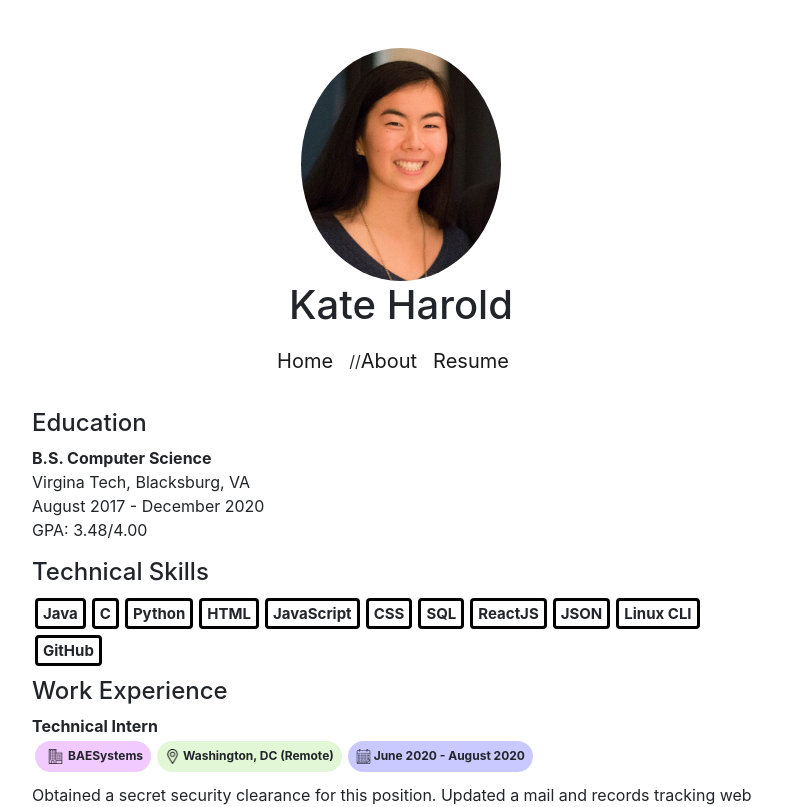
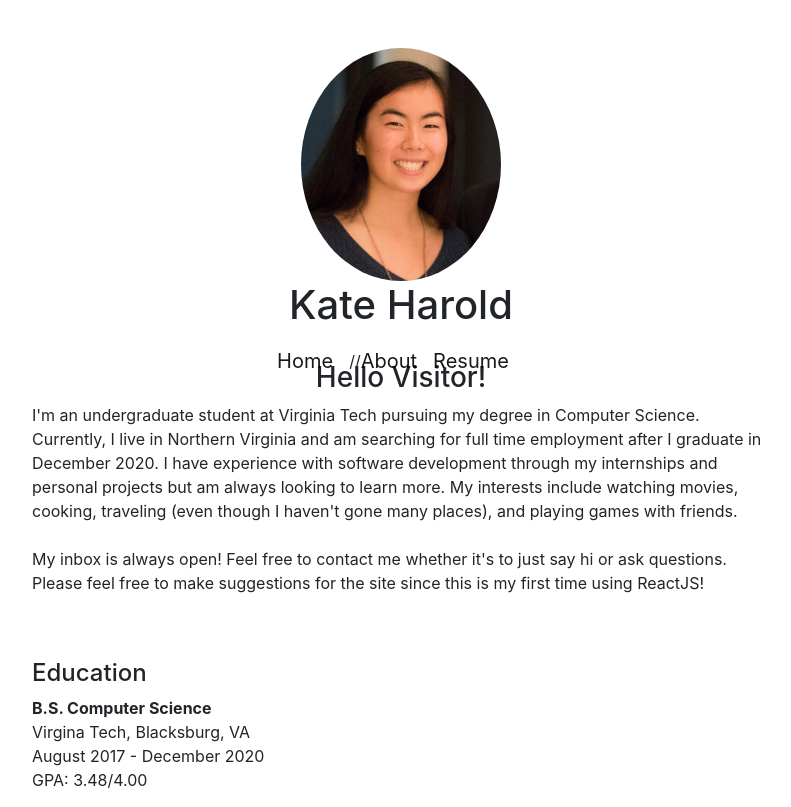
Before and after one commit to katieh98/personal-site, a React (Create React App) app: page / in a window 1280 px wide. Shown: the top 807 px of the page, without its empty margins (239-1030 px from the left). Built offline with nearby package versions, Linux system fonts and the light colour scheme.

Commit message:
Update Home.js

```diff
--- a/src/components/Home.js
+++ b/src/components/Home.js
@@ -7,6 +7,18 @@ import cal from "./images/calendar.png"
 class Home extends React.Component {
   render() {
     return (<div className="container">
+    <h3>Hello Visitor!</h3>
+    <p>
+      I'm an undergraduate student at Virginia Tech pursuing my degree in Computer Science.
+      Currently, I live in Northern Virginia and am searching for full time employment after
+      I graduate in December 2020. I have experience with software development through
+       my internships and personal projects but am always looking to learn more. My
+        interests include watching movies, cooking, traveling (even though I haven't gone many
+       places), and playing games with friends.
+       <br /><br />
+       My inbox is always open! Feel free to contact me whether it's to just say hi or ask questions.
+       <br />Please feel free to make suggestions for the site since this is my first time using ReactJS!
+    </p>
       <br /> <br />
       <h4>Education</h4>
         <p><strong>B.S. Computer Science</strong><br/>
```
